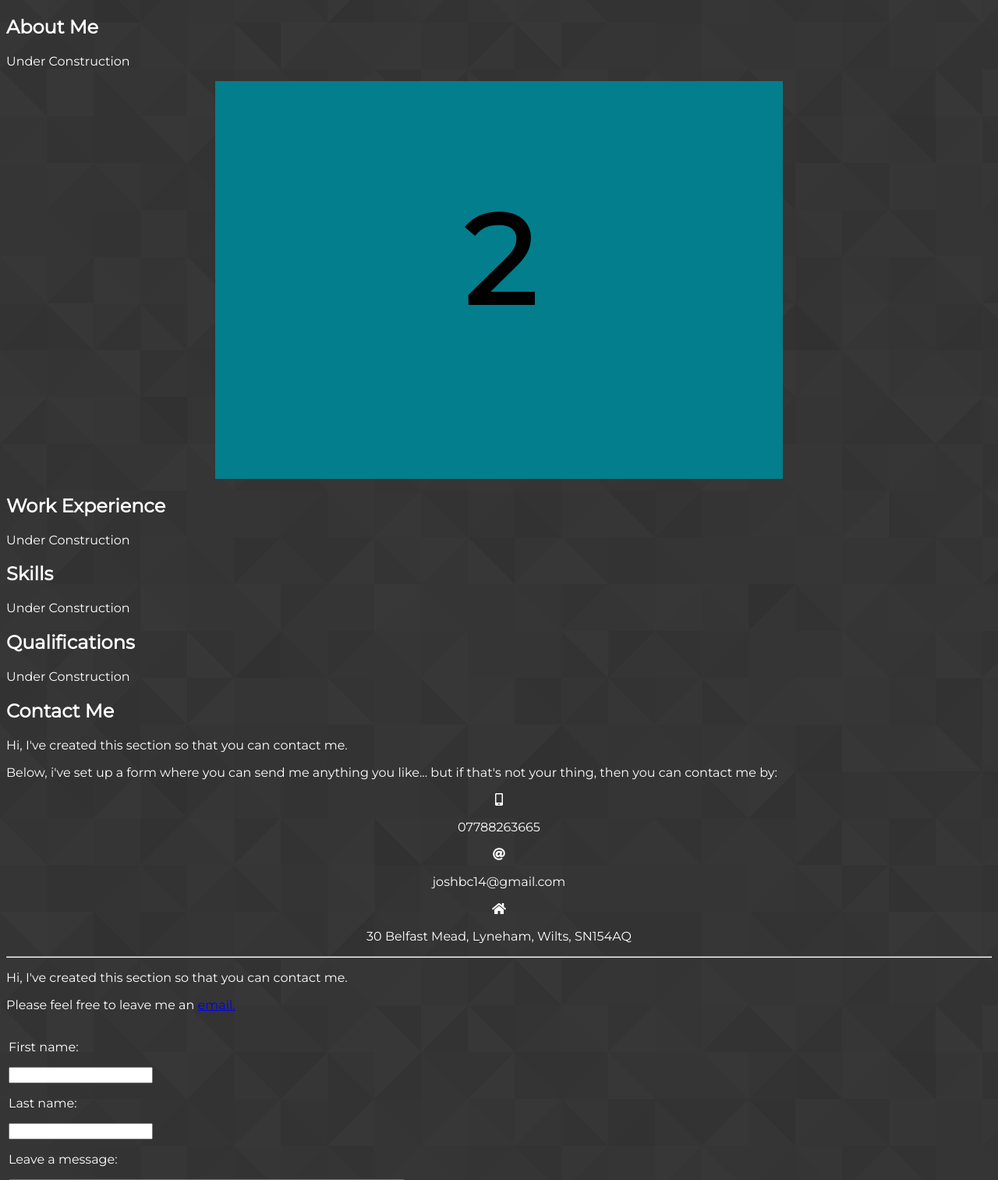
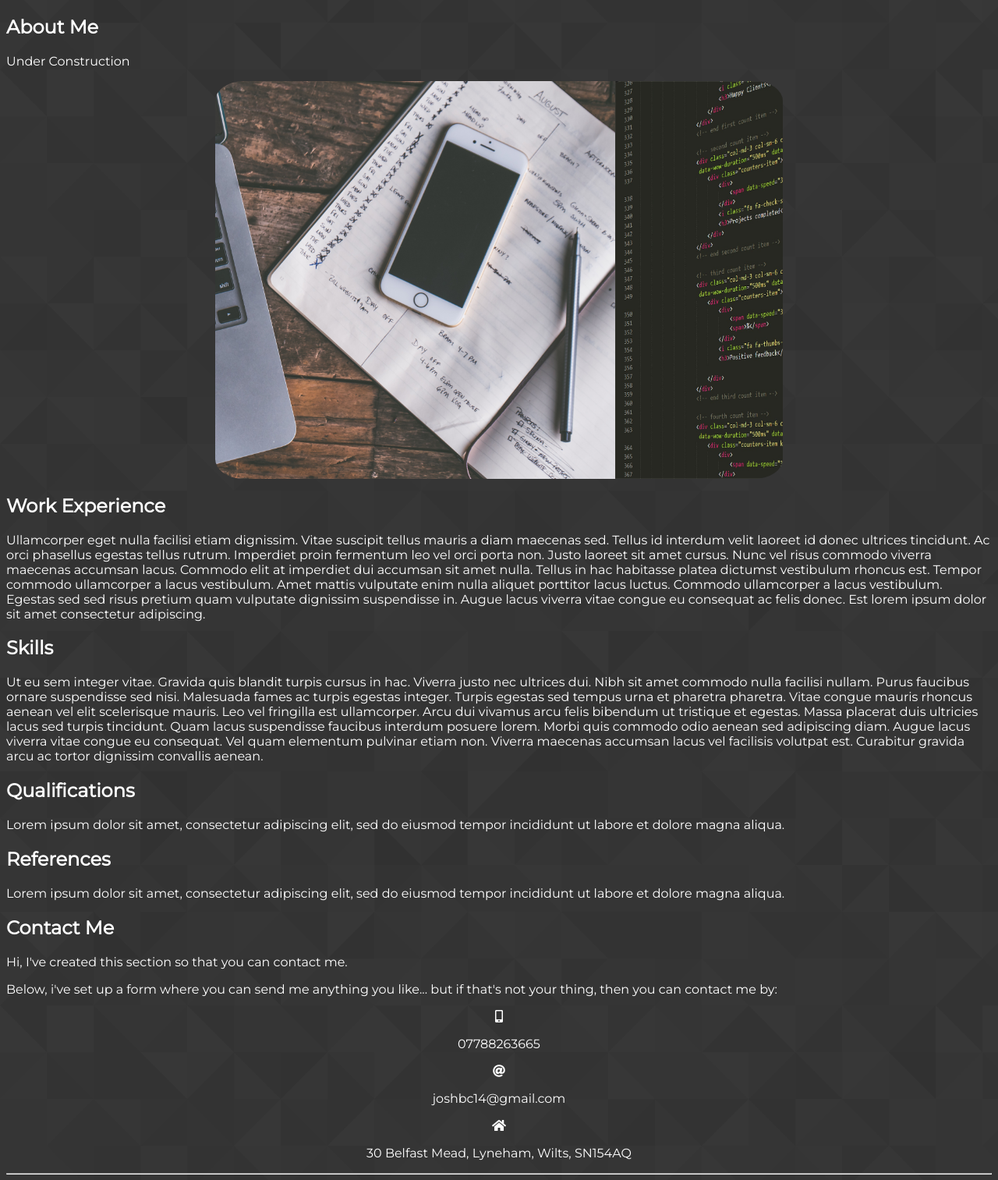
Before and after one commit to Emmanuelnology/CV, a PHP site: page /josh/index.html in a window 1280 px wide. Shown: the part 271-1784 px from the top of the page at 78% size. Run offline with PHP 8.4, Linux system fonts and the light colour scheme; some libraries are stand-ins or nearby versions.

Commit message:
included image carousel

```diff
--- a/josh/index.html
+++ b/josh/index.html
@@ -42,34 +42,43 @@
 
         <div id="slideshow">
             <div class="slide-wrapper">
-              <div class="slide"><h2 class="slide-number">1</h2></div>
-              <div class="slide"><h2 class="slide-number">2</h2></div>
-              <div class="slide"><h2 class="slide-number">3</h2></div>
-              <div class="slide"><h2 class="slide-number">4</h2></div>
-              <div class="slide"><h2 class="slide-number">5</h2></div>
+              <div class="slide"><a href="#work-experience"><img class="slide-number" src="laptop.jpg">1</a></div>
+              <div class="slide"><a href="#skills"><img class="slide-number" src="skills.jpg">2</a></div>
+              <div class="slide"><a href="#education"><img class="slide-number" src="education.jpg">3</a></div>
+              <div class="slide"><a href="#references"><img class="slide-number" src="reference.jpg">4</a></div>
+              <div class="slide"><img class="slide-number" src="socialmedia.jpg">5</div>
             </div>
           </div>
 
 
         <!-- Work Experience-->
+        <div id="work-experience">
         <h2>Work Experience</h2>
-        <p>Under Construction</p>
+        <p>Ullamcorper eget nulla facilisi etiam dignissim. Vitae suscipit tellus mauris a diam maecenas sed. Tellus id interdum velit laoreet id donec ultrices tincidunt. Ac orci phasellus egestas tellus rutrum. Imperdiet proin fermentum leo vel orci porta non. Justo laoreet sit amet cursus. Nunc vel risus commodo viverra maecenas accumsan lacus. Commodo elit at imperdiet dui accumsan sit amet nulla. Tellus in hac habitasse platea dictumst vestibulum rhoncus est. Tempor commodo ullamcorper a lacus vestibulum. Amet mattis vulputate enim nulla aliquet porttitor lacus luctus. Commodo ullamcorper a lacus vestibulum. Egestas sed sed risus pretium quam vulputate dignissim suspendisse in. Augue lacus viverra vitae congue eu consequat ac felis donec. Est lorem ipsum dolor sit amet consectetur adipiscing.</p>
+        </div>
 
         <!-- Skills-->
         <div id="skills">
         <h2>Skills</h2>
-        <p>Under Construction</p>
+        <p>Ut eu sem integer vitae. Gravida quis blandit turpis cursus in hac. Viverra justo nec ultrices dui. Nibh sit amet commodo nulla facilisi nullam. Purus faucibus ornare suspendisse sed nisi. Malesuada fames ac turpis egestas integer. Turpis egestas sed tempus urna et pharetra pharetra. Vitae congue mauris rhoncus aenean vel elit scelerisque mauris. Leo vel fringilla est ullamcorper. Arcu dui vivamus arcu felis bibendum ut tristique et egestas. Massa placerat duis ultricies lacus sed turpis tincidunt. Quam lacus suspendisse faucibus interdum posuere lorem. Morbi quis commodo odio aenean sed adipiscing diam. Augue lacus viverra vitae congue eu consequat. Vel quam elementum pulvinar etiam non. Viverra maecenas accumsan lacus vel facilisis volutpat est. Curabitur gravida arcu ac tortor dignissim convallis aenean.</p>
         </div>
 
         <!-- Qualifications-->
+        <div id="education">
         <h2>Qualifications</h2>
-        <p>Under Construction</p>
+        <p>Lorem ipsum dolor sit amet, consectetur adipiscing elit, sed do eiusmod tempor incididunt ut labore et dolore magna aliqua.</p>
+        </div>
 
         <!--references-->
+        <div id="references">
+        <h2>References</h2>
+        <p>Lorem ipsum dolor sit amet, consectetur adipiscing elit, sed do eiusmod tempor incididunt ut labore et dolore magna aliqua.</p>
+        </div>
+
 
         <!-- Contact Me-->
         <h2>Contact Me</h2>
-        <div class="contact-about">
+        <div id="contact-about">
             <p>Hi, I've created this section so that you can contact me.</p>
             <p>Below, i've set up a form where you can send me anything you like... but if that's not your thing, then you can contact me by:</p>
             <div class="contact-icon">
--- a/josh/style.css
+++ b/josh/style.css
@@ -46,11 +46,12 @@ li a.active {
   height: 510px;
   width: 728px;
   margin: 0 auto;
+  border-radius:5%;
 }
 
 .slide-wrapper {
   width: 2912px;
-  -webkit-animation: slide 18s ease infinite;
+  -webkit-animation: slide 30s ease infinite;
 }
 
 .slide {
@@ -59,26 +60,9 @@ li a.active {
   width: 728px;
 }
 
-.slide:nth-child(1) {
-  background: #D93B65;
-}
-
-.slide:nth-child(2) {
-  background: #037E8C;
-}
-
-.slide:nth-child(3) {
-  background: #36BF66;
-}
-
-.slide:nth-child(4) {
-  background: #D9D055;
-}
-
 .slide-number {
-  color: #000;
-  text-align: center;
-  font-size: 10em;
+  height: 510px;
+  width: 728px;
 }
 
 @-webkit-keyframes slide {
```
Also changed, not shown: josh/education.jpg (added), josh/laptop.jpg (added), josh/reference.jpg (added), josh/skills.jpg (added), josh/socialmedia.jpg (added).
